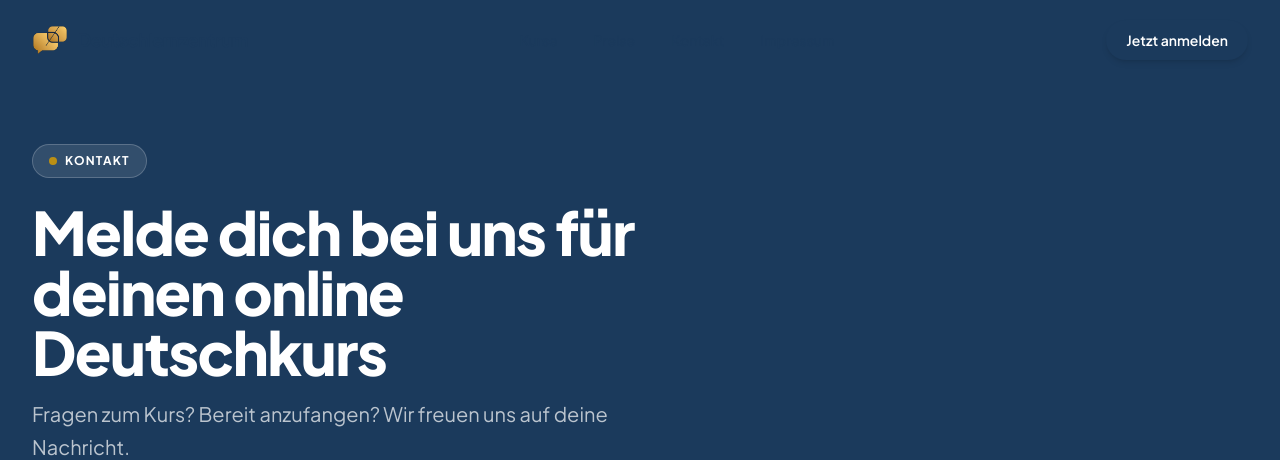
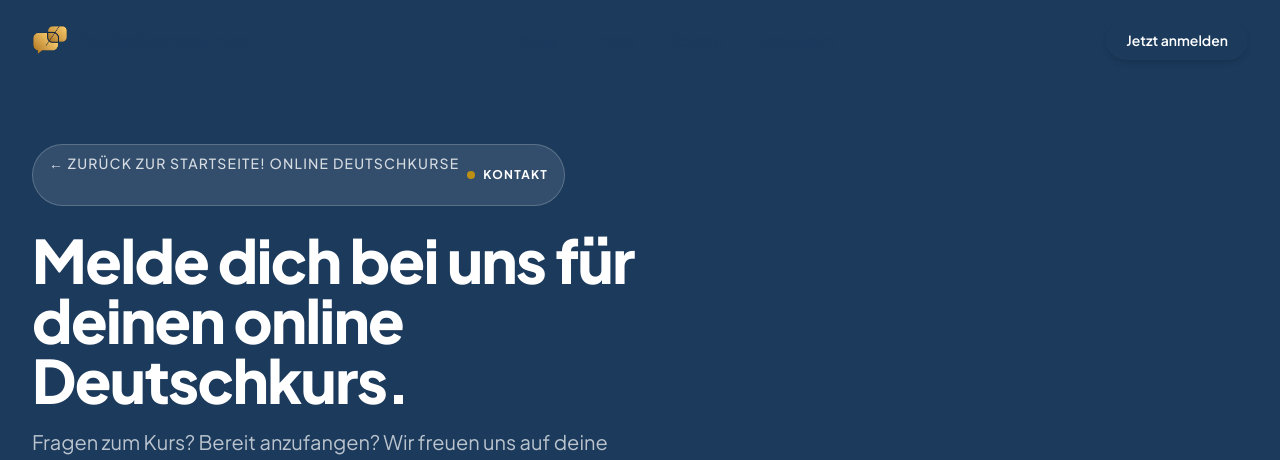
Before and after one commit to isagthub/deutschlernzentrum, a Next.js app: page /Kontakt in a window 1280 px wide. Shown: the top 460 px of the page. Built offline with nearby package versions, Linux system fonts and the light colour scheme.

Commit message:
text geändert

```diff
--- a/src/app/Kontakt/page.tsx
+++ b/src/app/Kontakt/page.tsx
@@ -17,11 +17,17 @@ export default function ContactPage() {
           <div className="relative z-10 max-w-7xl mx-auto px-4 sm:px-6 lg:px-8">
             <div className="max-w-2xl">
               <span className="inline-flex items-center gap-2 px-4 py-2 bg-white/10 border border-white/20 rounded-full text-xs font-bold text-white uppercase tracking-widest mb-6">
+              <a
+  href="/"
+  className="inline-flex items-center gap-2 text-white/80 hover:text-white transition-colors mb-6 text-sm font-medium"
+>
+  ← Zurück zur Startseite! Online Deutschkurse
+</a>
                 <span className="w-2 h-2 rounded-full bg-accent animate-pulse" />
                 Kontakt
               </span>
               <h1 className="text-4xl md:text-5xl lg:text-6xl font-extrabold text-white tracking-tight leading-tight mb-4">
-                Melde dich bei uns für deinen online Deutschkurs
+                Melde dich bei uns für deinen online Deutschkurs.
               </h1>
               <p className="text-xl text-white/70 leading-relaxed">
                 Fragen zum Kurs? Bereit anzufangen? Wir freuen uns auf deine Nachricht.
--- a/src/app/layout.tsx
+++ b/src/app/layout.tsx
@@ -17,8 +17,8 @@ export const viewport: Viewport = {
 
 export const metadata: Metadata = {
   metadataBase: new URL(process.env.NEXT_PUBLIC_SITE_URL || 'http://localhost:3000'),
-  title: 'Deutschlernzentrum: Online Deutsch lernen & ankommen',
-  description: 'Online-Deutschkurse mit zertifizierten und muttersprachlichen Lehrkräften. Sprache + Kultur vereint. Kurse A2–C1 und Konversation. Für Erwachsene in Deutschland.',
+  title: 'Deutschlernzentrum: Online Deutschkurse',
+  description: 'Online Deutschkurse mit zertifizierten und muttersprachlichen Lehrkräften. Sprache + Kultur vereint. Kurse A2–C1, Prüfungsvorbereitung und Konversation. Deutsch lernen und ankommen.',
   icons: {
     icon: [{ url: '/favicon.ico', type: 'image/x-icon' }],
   },
--- a/src/app/page.tsx
+++ b/src/app/page.tsx
@@ -21,6 +21,20 @@ export default function HomePage() {
         <PricingSection />
         <TrustSection />
         <CtaSection />
+<section className="py-16 border-t border-border">
+  <div className="max-w-4xl mx-auto px-4">
+    <h2 className="text-2xl font-bold mb-4">
+      Online Deutsch lernen mit dem Deutschlernzentrum
+    </h2>
+
+    <p className="text-muted-foreground leading-relaxed">
+      Das Deutschlernzentrum bietet Online Deutschkurse für dein Niveau A2-C1.
+      Wir helfen dir bei der Vorbereitung auf Goethe-Zertifikate,
+      Telc-Prüfungen und dem sicheren Deutschsprechen im Alltag.
+    </p>
+  </div>
+</section>
+
       </main>
       <Footer />
       <WhatsAppButton />
```
Also changed, not shown: 1 other file (tests, documents, lock files or other folders).
